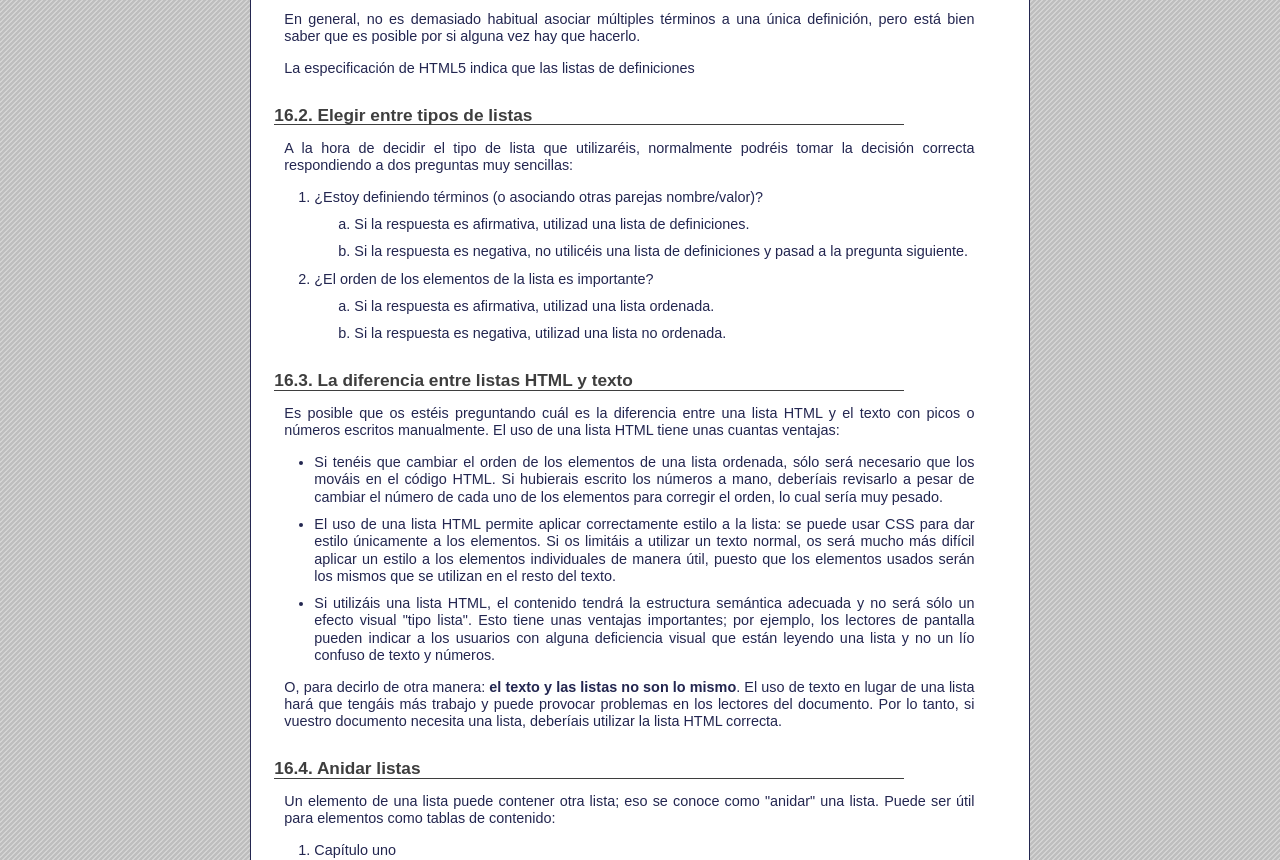
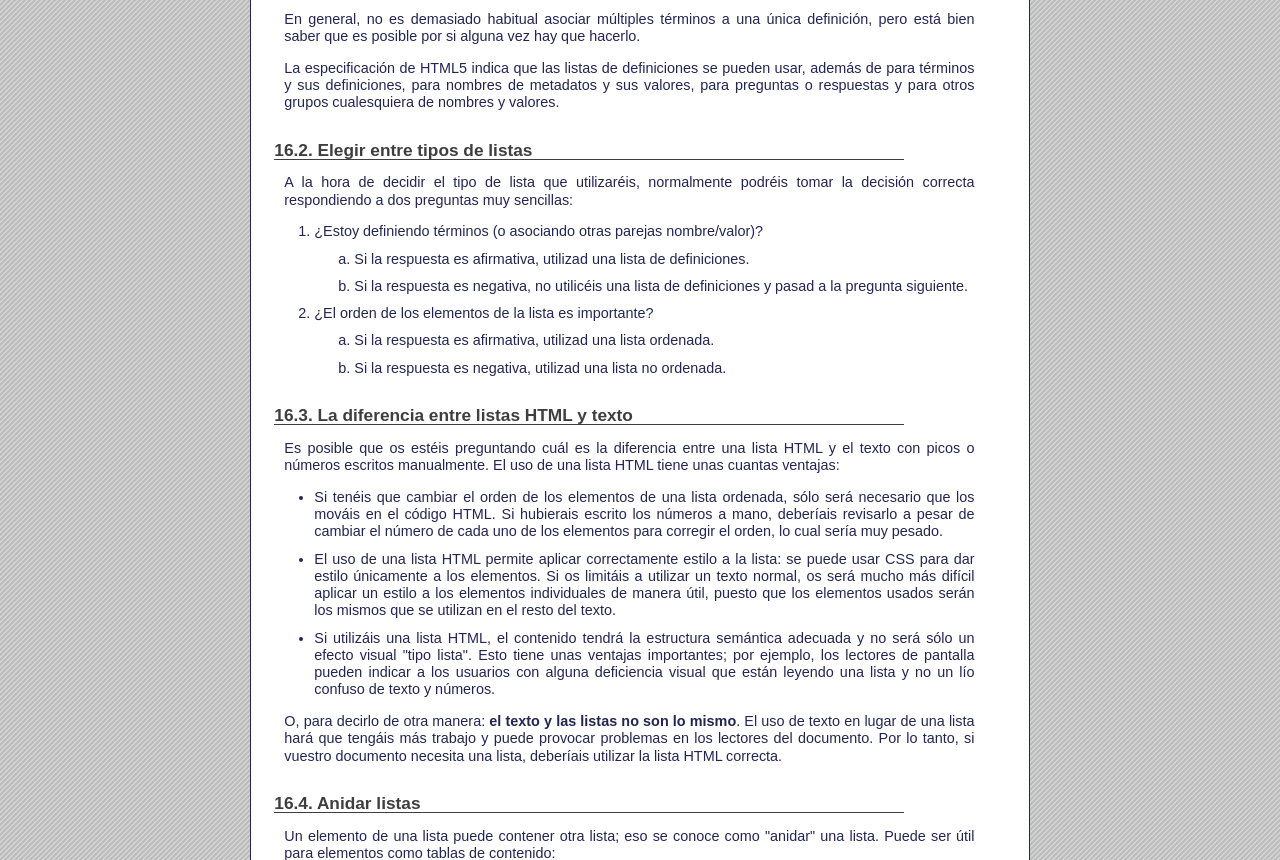
Before and after one commit to ccorcoles/htmlycss, a plain HTML site: page m4/ud2/index.html in a window 1280 px wide. Shown: the part 5435-6295 px from the top of the page. Drawn offline with Linux system fonts and the light colour scheme.

Commit message:
Update index.html
Faltaba parte de un párrafo

```diff
--- a/m4/ud2/index.html
+++ b/m4/ud2/index.html
@@ -321,7 +321,7 @@
 
   <p>En general, no es demasiado habitual asociar múltiples términos a una única definición, pero está bien saber que es posible por si alguna vez hay que hacerlo.</p>
 
-  <p>La especificación de HTML5 indica que las listas de definiciones </p>
+  <p>La especificación de HTML5 indica que las listas de definiciones se pueden usar, además de para términos y sus definiciones, para nombres de metadatos y sus valores, para preguntas o respuestas y para otros grupos cualesquiera de nombres y valores.</p>
 
   <h2 id="choosinglists">16.2. Elegir entre tipos de listas</h2>
 
```
